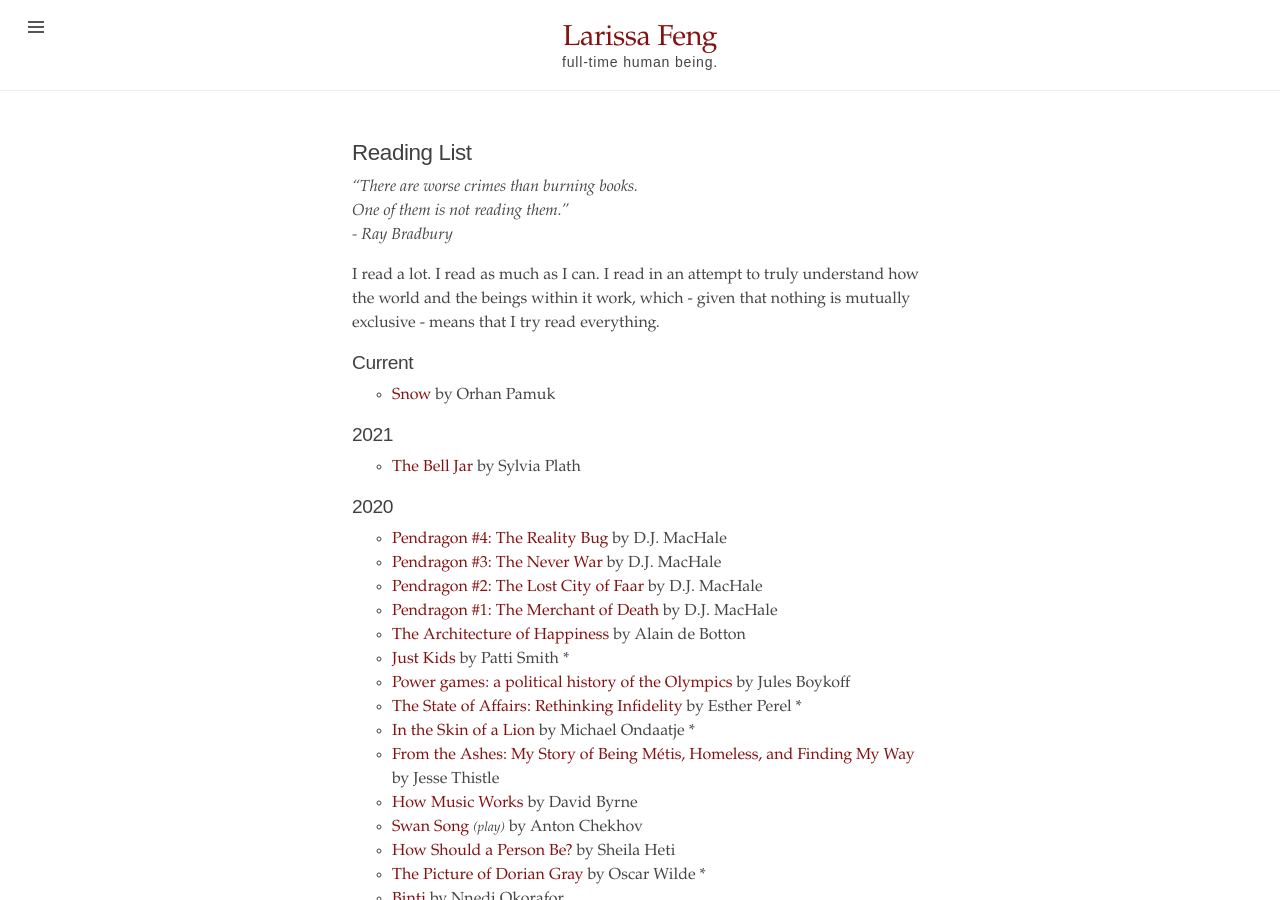
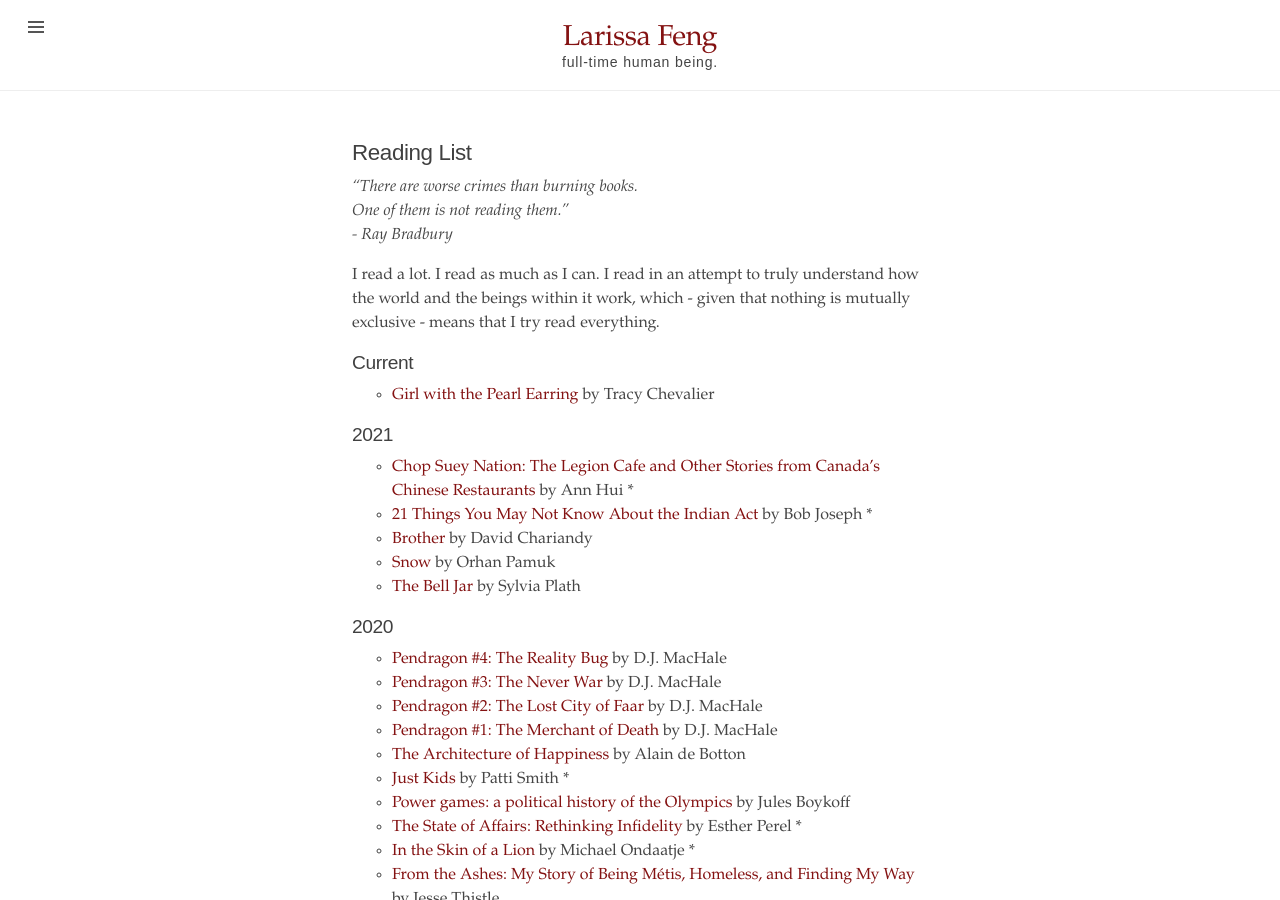
Before and after one commit to mondayrain/mondayrain.github.io, a Jekyll site: the page built from reading_list.md, in a window 1280 px wide and 900 px high. Built offline with Jekyll 4.4.1, drawn with Linux system fonts in a browser that asks for light colours.

Commit message:
Update reading_list.md

```diff
--- a/reading_list.md
+++ b/reading_list.md
@@ -10,9 +10,13 @@ title: Reading List
 I read a lot. I read as much as I can. I read in an attempt to truly understand how the world and the beings within it work, which - given that nothing is mutually exclusive - means that I try read everything.
 
 ## Current
-- [Snow](https://en.wikipedia.org/wiki/Snow_(Pamuk_novel)) by Orhan Pamuk
+- [Girl with the Pearl Earring](https://www.goodreads.com/book/show/6997364-girl-with-the-pearl-earring) by Tracy Chevalier
 
 ## 2021
+- [Chop Suey Nation: The Legion Cafe and Other Stories from Canada’s Chinese Restaurants](https://www.goodreads.com/en/book/show/41150687-chop-suey-nation) by Ann Hui *
+- [21 Things You May Not Know About the Indian Act](https://www.goodreads.com/en/book/show/38620150-21-things-you-may-not-know-about-the-indian-act) by Bob Joseph *
+- [Brother](https://www.goodreads.com/book/show/36672820-brother) by David Chariandy
+- [Snow](https://en.wikipedia.org/wiki/Snow_(Pamuk_novel)) by Orhan Pamuk
 - [The Bell Jar](https://en.wikipedia.org/wiki/The_Bell_Jar) by Sylvia Plath
 
 ## 2020
```
